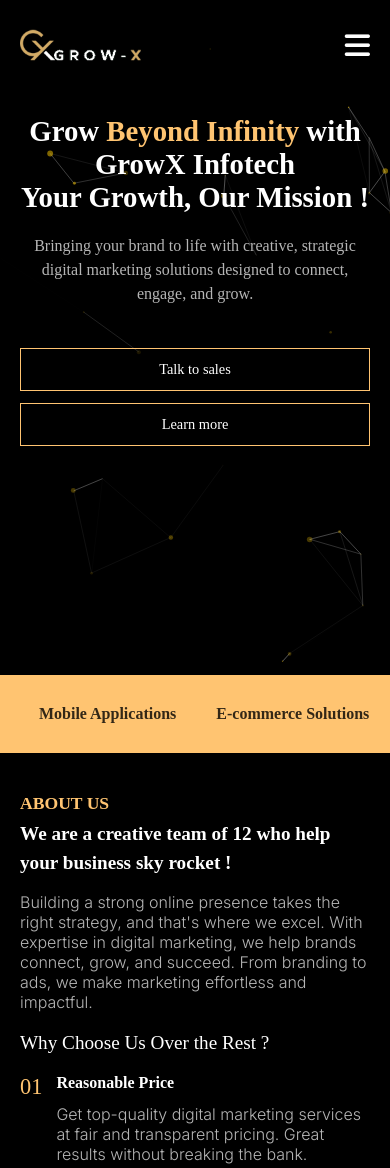
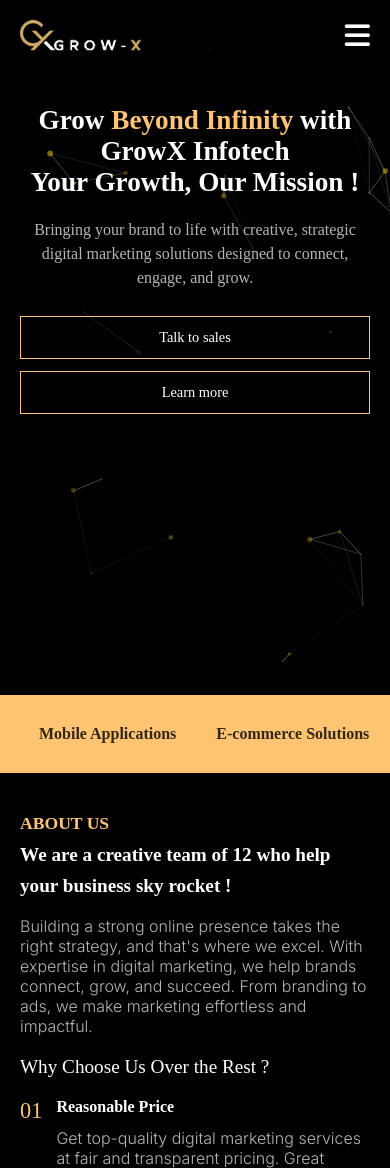
Before and after one commit to iamsusindhar/growxinfotech, a plain HTML site: page index.html in a window 390 px wide. Shown: the top 1168 px of the page. Drawn offline with nearby package versions, Linux system fonts and the light colour scheme; a web font is replaced by a local one.

Commit message:
Update styles.css

```diff
--- a/styles.css
+++ b/styles.css
@@ -39,7 +39,7 @@ html{
     font-weight: 600;
     width: 90%;
     padding-bottom: 20px;
-    line-height: 1.5;
+    line-height: 1.6;
 }
 .section-explainer{
     font-family: Inter;
@@ -956,6 +956,9 @@ footer{
     .logo {
         flex: 1; /* keep logo pushed to the left */
     }
+    header{
+        padding-top: 15px;
+    }
     header i.fas.fa-bars {
         font-size: 1.8rem;
         cursor: pointer;
@@ -994,14 +997,14 @@ footer{
         padding-top: 50px;
     }
     .hero-content h1{
-        font-size: 1.8rem;
+        font-size: 1.7rem;
         text-align: center;
     }
     .hero-content p{
         font-size: 1rem;
         width: 100%;
         text-align: center;
-        padding-bottom: 30px;
+        padding-bottom: 14px;
     }
     .hero-content a{
         width: 100%;
@@ -1010,6 +1013,7 @@ footer{
     }
     .infinity-scroll-container {
         padding: 30px 0;
+        margin-top: 20px;
     }
     .scroll-item {
         font-size: 1rem;
@@ -1112,7 +1116,7 @@ footer{
         padding: 30px 16px;
     }
     #faq{
-        padding: 0 20px;
+        padding: 0= 20px;
     }
     .faq_box{
         flex-direction: column;
```
